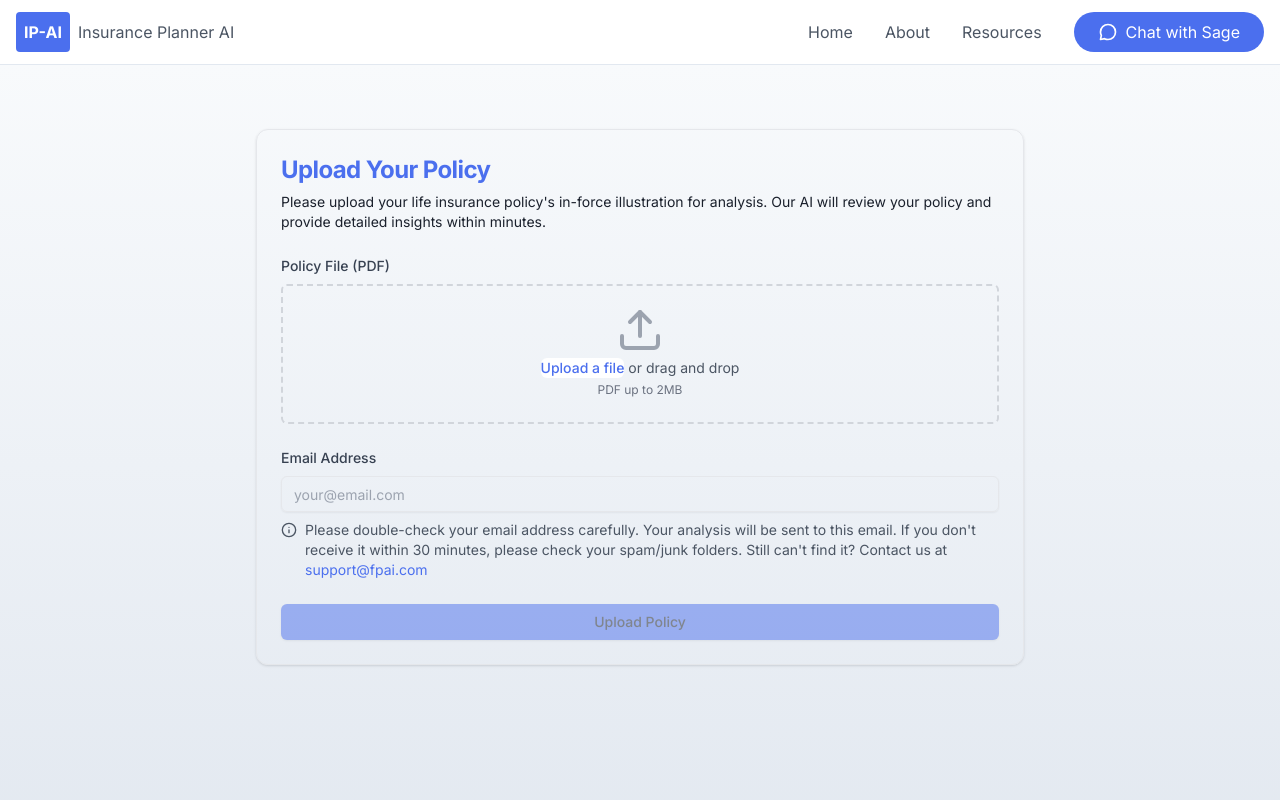
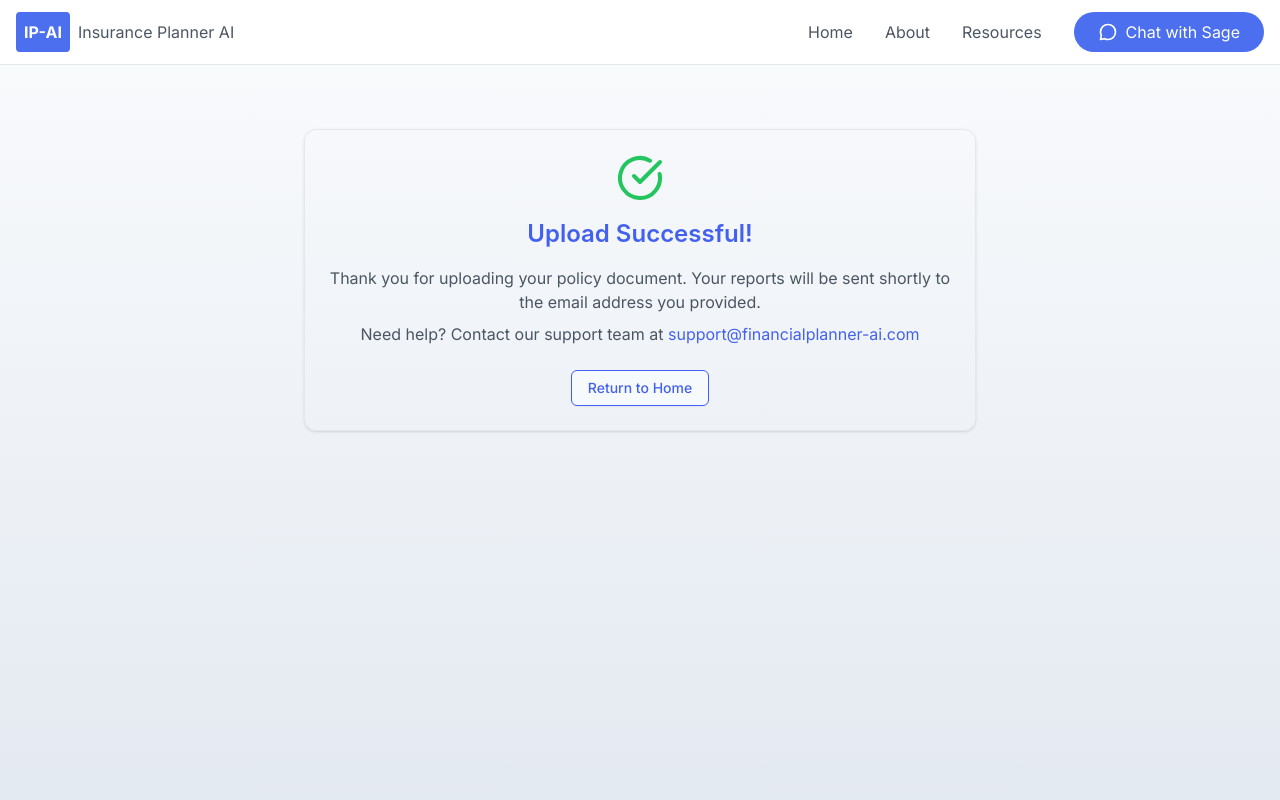
Before and after one commit to itsgabeover/dashboard-copy, a Next.js app: page /upload/success in a window 1280 px wide. Shown: the top 800 px of the page. Built offline with nearby package versions, Linux system fonts and the light colour scheme.

Commit message:
Create page.tsx

```diff
--- /dev/null
+++ b/app/upload/success/page.tsx
@@ -0,0 +1,11 @@
+'use client'
+
+import { UploadSuccess } from '@/components/upload-success'
+
+export default function UploadSuccessPage() {
+  return (
+    <div className="min-h-screen bg-gradient-to-b from-[#F8FAFC] to-[#E2E8F0] py-16 px-4">
+      <UploadSuccess />
+    </div>
+  )
+}
```
